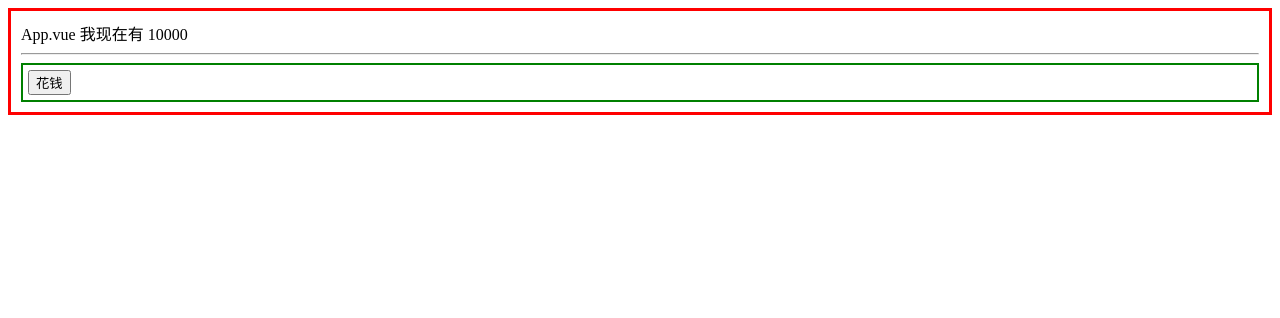
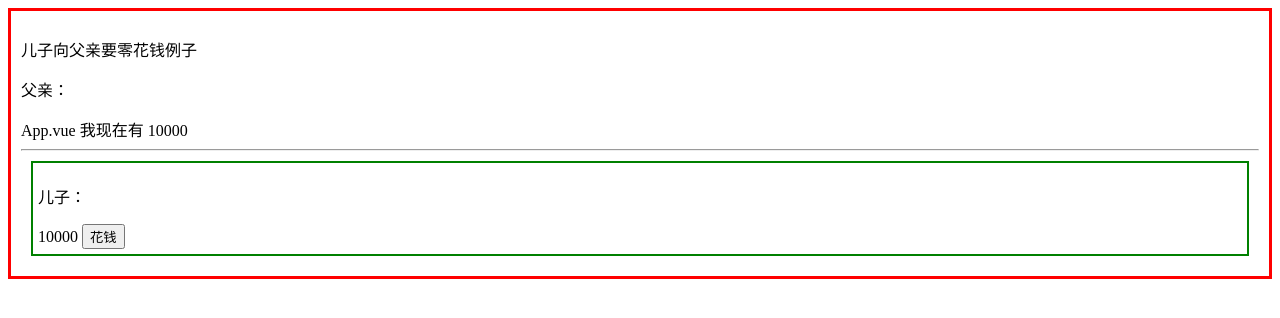
Before and after one commit to winter-creater/vue-demo3, a Vue app: page / in a window 1280 px wide. Shown: the top 318 px of the page. Built offline with nearby package versions, Linux system fonts and the light colour scheme.

Commit message:
儿子向父亲要零花钱例子 Vue内置了eventBus,可用当前实例 $emit $event获取子组件的$emit后面的参数

```diff
--- a/src/App.vue
+++ b/src/App.vue
@@ -1,8 +1,11 @@
 <template>
   <div id="app">
+    <p>儿子向父亲要零花钱例子</p>
+    <p>父亲：</p>
     App.vue 我现在有 {{total}}
     <hr>
-    <Child/>
+    <Child :money="total" v-on:useMoney="total=$event"/>
+    <!-- $event获取子组件的$emit后面的参数 -->
      </div>
 </template>
 
--- a/src/components/Child.vue
+++ b/src/components/Child.vue
@@ -1,10 +1,14 @@
 <template>
     <div class="child">
+
+        <p>儿子：</p>
         {{money}}
-        <button><span>花钱</span></button>
+        <button @click="$emit('useMoney',money-100)"><span>花钱</span></button>
     </div>
 </template>
 <script>
+// 不能直接用外部数据，会改变props，父组件会重新渲染  @click="money-=100"不能这么写
+//Vue内置了eventBus,可用当前实例 $emit    @click="$emit('useMoney',money-100)"
 export default {
   props:["money"]
 }
@@ -12,6 +16,8 @@ export default {
 <style scoped>
 .child{
     border: 2px solid green;
-   padding: 5px;
+    margin: 10px;
+    padding: 5px;
+
 }
 </style>
--- a/src/main.js
+++ b/src/main.js
@@ -1,3 +1,5 @@
+// 非完整版本
+
 import Vue from 'vue'
 import App from './App.vue'
 
```
